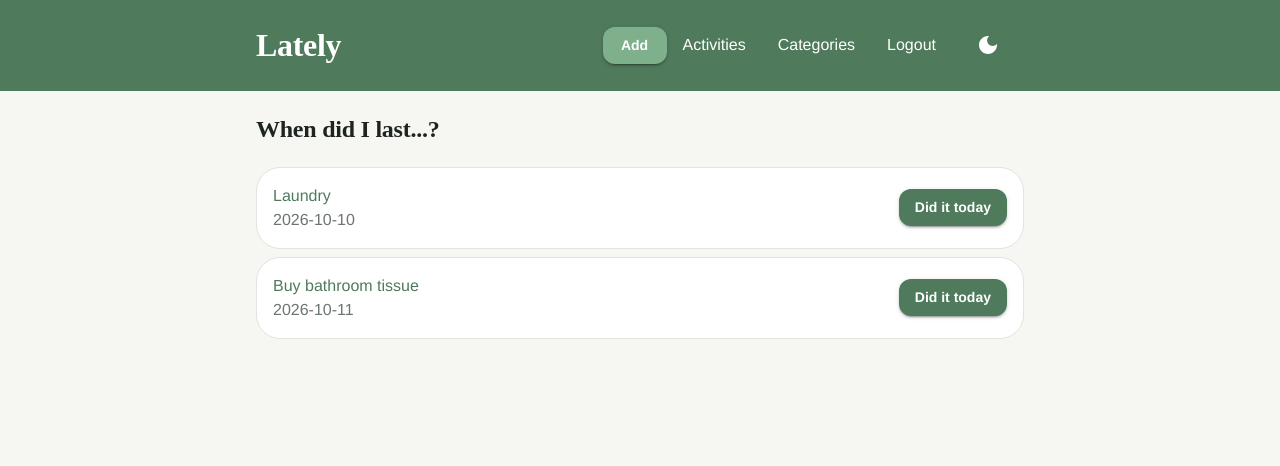
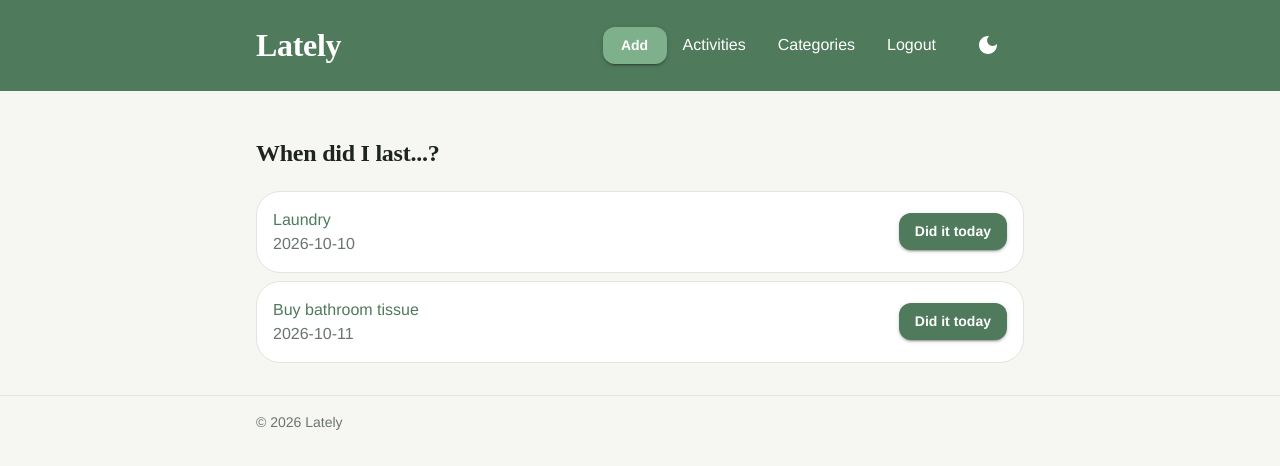
Before and after one commit to senyth/lately, a React (Vite) app in the folder client/: page / in a window 1280 px wide. Shown: the top 466 px of the page. Built offline with nearby package versions, Linux system fonts and the light colour scheme.

Commit message:
add protected layout

```diff
--- a/client/src/routes/ProtectedLayout.tsx
+++ b/client/src/routes/ProtectedLayout.tsx
@@ -0,0 +1,10 @@
+import { Outlet } from 'react-router-dom';
+import MainLayout from '../shared/theme/MainLayout';
+
+export default function ProtectedLayout() {
+  return (
+    <MainLayout>
+      <Outlet />
+    </MainLayout>
+  );
+}
--- a/client/src/shared/theme/MainLayout.tsx
+++ b/client/src/shared/theme/MainLayout.tsx
@@ -1,15 +1,18 @@
-import Dashboard from '../../components/Dashboard';
+import { Box } from '@mui/material';
+import Footer from './Footer';
 import Header from './Header';
+import type { ReactNode } from 'react';
 
-export default function MainLayout() {
+export default function MainLayout({ children }: { children: ReactNode }) {
   return (
-    <div id="container">
+    <Box sx={{ flex: 1, display: 'flex', flexDirection: 'column' }}>
       <Header />
-      <section id="main">
-        <Dashboard />
-        {/* <Footer /> */}
-      </section>
-      {/* <Analytics /> */}
-    </div>
+
+      <Box component="main" sx={{ flex: 1, p: 3 }}>
+        <section id="main">{children}</section>
+      </Box>
+
+      <Footer />
+    </Box>
   );
 }
```
Also changed, not shown: client/src/App.tsx (added, +34 -0 lines), client/src/routes/index.tsx (+6 -2 lines), client/src/App.scss (added).
